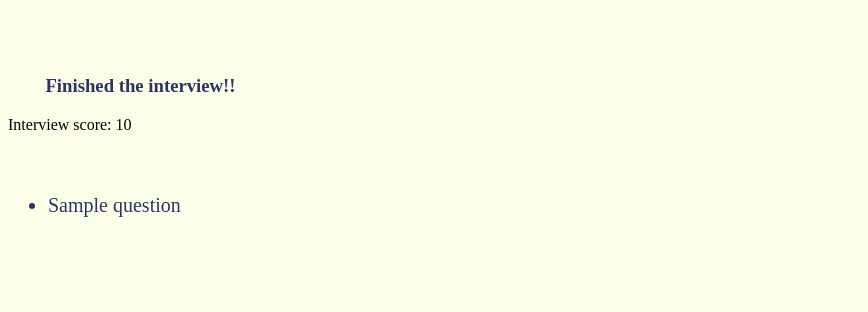
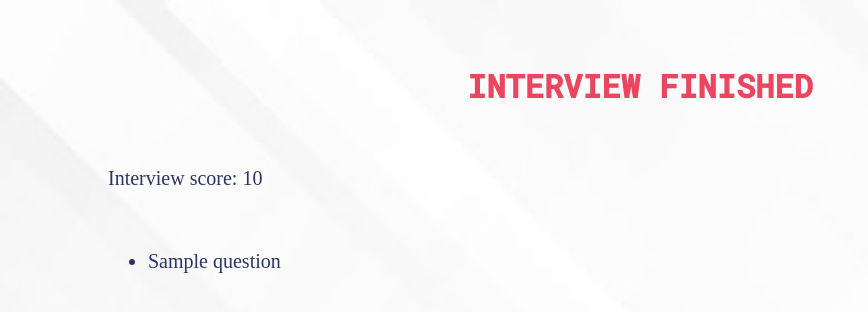
Before and after one commit to kirtii119/EDI-Main, a Flask app: template templates/success.html in a window 1280 px wide. Shown: the top 312 px of the page, without its empty margins (0-868 px from the left). Run offline with Flask 2, Linux system fonts and the light colour scheme; the template is opened without the code that fills it: most values are stand-ins (such as "Sample title", 1, 10 or a date in 2020).

Commit message:
UI +fixes

```diff
--- a/static/index.js
+++ b/static/index.js
@@ -257,7 +257,7 @@ function updateQuestion() {
   xhr.onload = function () {
     if (this.status == 200) {
       var question = JSON.parse(this.response);
-      document.getElementById('question').innerHTML = 'Question: ' + ' ' + question;
+      document.getElementById('question').innerHTML = question;
       qcount++;
       // document.getElementById('question').innerHTML = question.text;
     }
--- a/static/style.css
+++ b/static/style.css
@@ -37,7 +37,6 @@ h2 > a:hover {
 }
 
 #container1 {
-  margin: 0px auto;
   width: 640px;
   padding: 5px;
   border: 4px #333 solid;
--- a/templates/success.html
+++ b/templates/success.html
@@ -9,39 +9,50 @@
       @import url('https://fonts.googleapis.com/css2?family=Josefin+Sans&family=Roboto+Mono:wght@500&display=swap');
 
       body {
-        background-color: #FCFFE7;
+        background-image: url('/static/bg3.jpeg');
+        background-size: cover;
+        background-color: #ffffff;
       }
 
-      h1{
-            color: #EB455F;
-            text-align: center;
-            font-family: 'Roboto Mono', monospace;
-            margin-top: 2em;
+      h1 {
+        color: #eb455f;
+        text-align: center;
+        font-family: 'Roboto Mono', monospace;
+        margin-top: 2em;
       }
 
-      h2{
+      h2 {
         font-family: 'Josefin Sans', sans-serif;
-        color: #EB455F;
+        color: #eb455f;
         text-align: center;
         /* font-family: 'Roboto Mono', monospace; */
         margin-top: 2em;
       }
 
-      h3{
-        color: #2B3467;
+      h3 {
+        color: #2b3467;
         margin-left: 2em;
         margin-top: 4em;
       }
 
-      ul{
-        color: #2B3467;
+      ul {
+        color: #2b3467;
         font-size: 20px;
         margin-top: 3em;
+        margin-left: 5em;
+      }
+      p {
+        color: #2b3467;
+        font-size: 20px;
+        margin-top: 3em;
+        margin-left: 5em;
       }
     </style>
   </head>
   <body>
-    <h3>Finished the interview!!</h3>
+    <center>
+      <h1>INTERVIEW FINISHED</h1>
+    </center>
     <p>Interview score: {{interview_score}}</p>
     <ul>
       {% for question in questions %}
--- a/utility_functions.py
+++ b/utility_functions.py
@@ -208,6 +208,7 @@ def ask_question(data, difficulty, subject, count, driver):
         similarity = context(actual_answer, candidate_response)
         write_to_file(str(similarity))
         print(similarity)
+        face_functions.append_face_to_file()
         next_question(similarity, x, count, data, driver)
 
 
```
Also changed, not shown: templates/index.html (+19 -17 lines), templates/interview.html (+9 -3 lines), static/bg2.jpg (added), static/bg3.jpeg (added), static/bgtry.webp (added).
